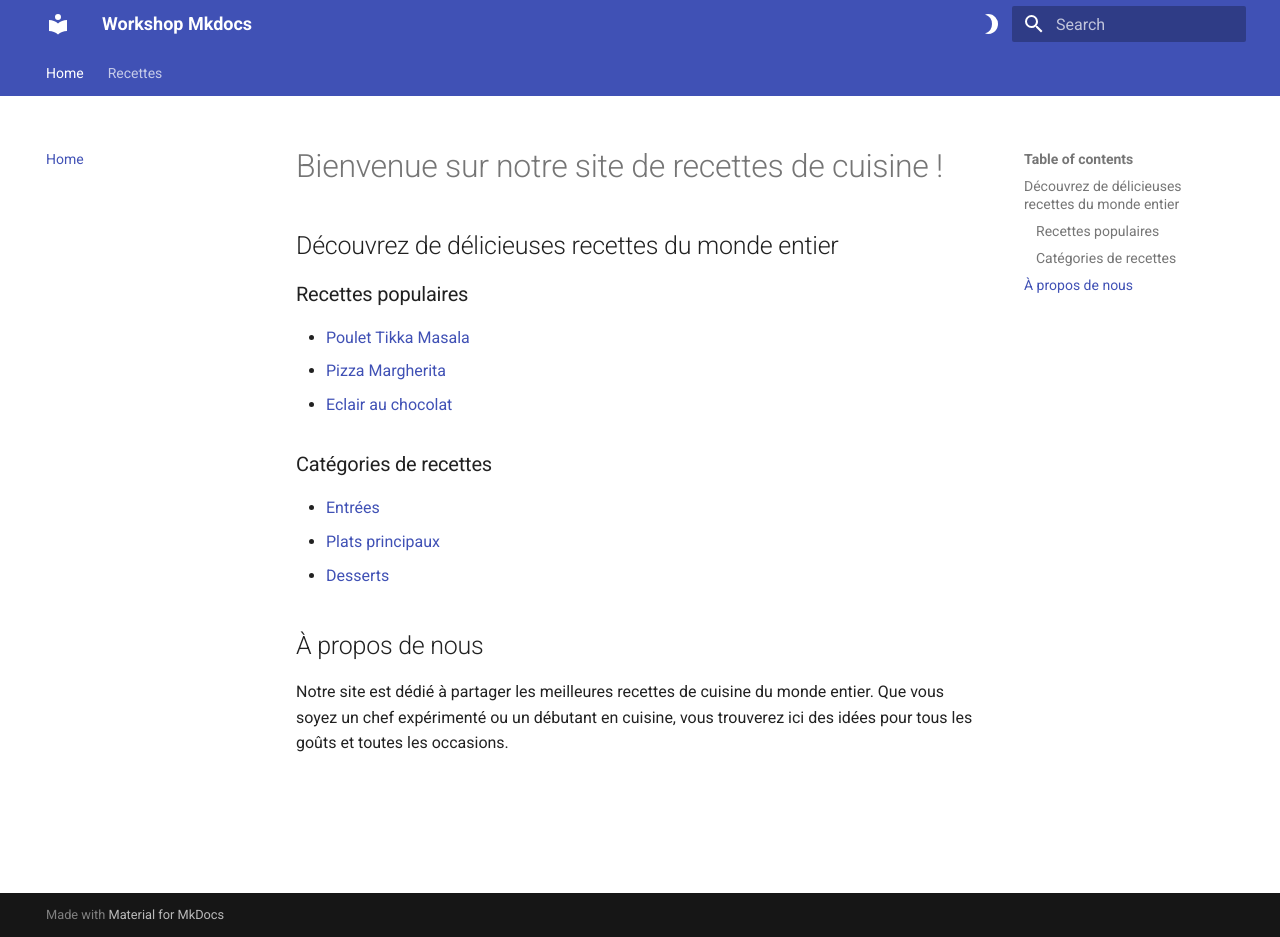
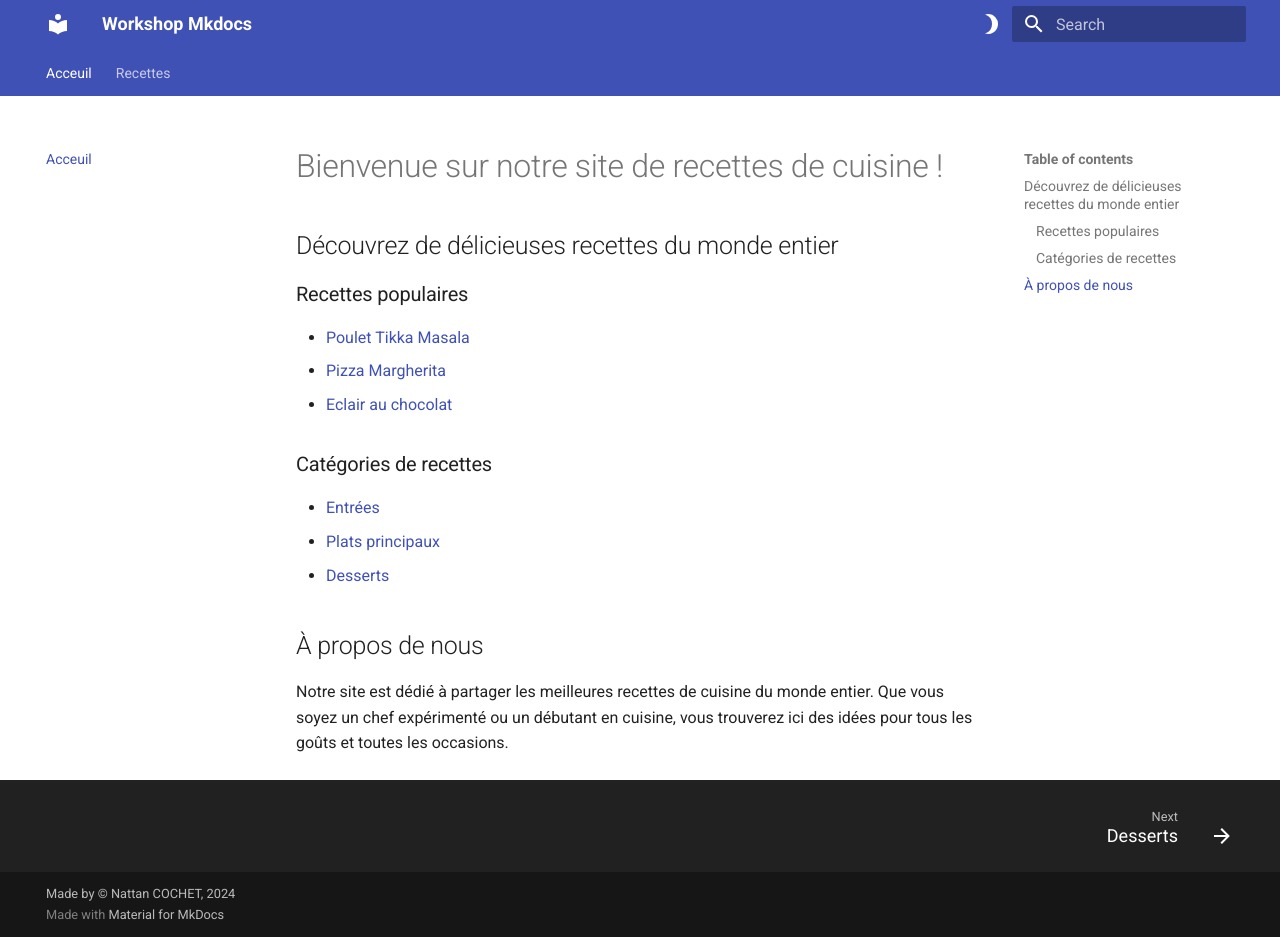
Before and after one commit to NattanCochet/workshopMkdocs, an MkDocs documentation site: the page built from docs/index.md, in a window 1280 px wide and 937 px high. Built offline with MkDocs 1.6.1 and Material for MkDocs 9.7.7, drawn with Linux system fonts in a browser that asks for light colours.

Commit message:
added navigation

```diff
--- a/mkdocs.yml
+++ b/mkdocs.yml
@@ -5,6 +5,7 @@ theme:
   features:
     - navigation.tabs
     - navigation.sections
+    - navigation.footer
     - search.suggest
     - search.highlight
     - content.tabs.link
@@ -53,7 +54,7 @@ theme:
   favicon: assets/favicon.png
 
 nav:
-  - Home : index.md
+  - Acceuil : index.md
   - Recettes:
     - Desserts:
       - recettes/desserts.md
@@ -63,3 +64,5 @@ nav:
       - Pad-Thai : recettes/plats/pad-thai-crevettes.md
       - Pizza : recettes/plats/pizza-margherita.md
       - Poulet Masala : recettes/plats/poulet-masala.md
+
+copyright: Made by &copy Nattan COCHET, 2024
```
